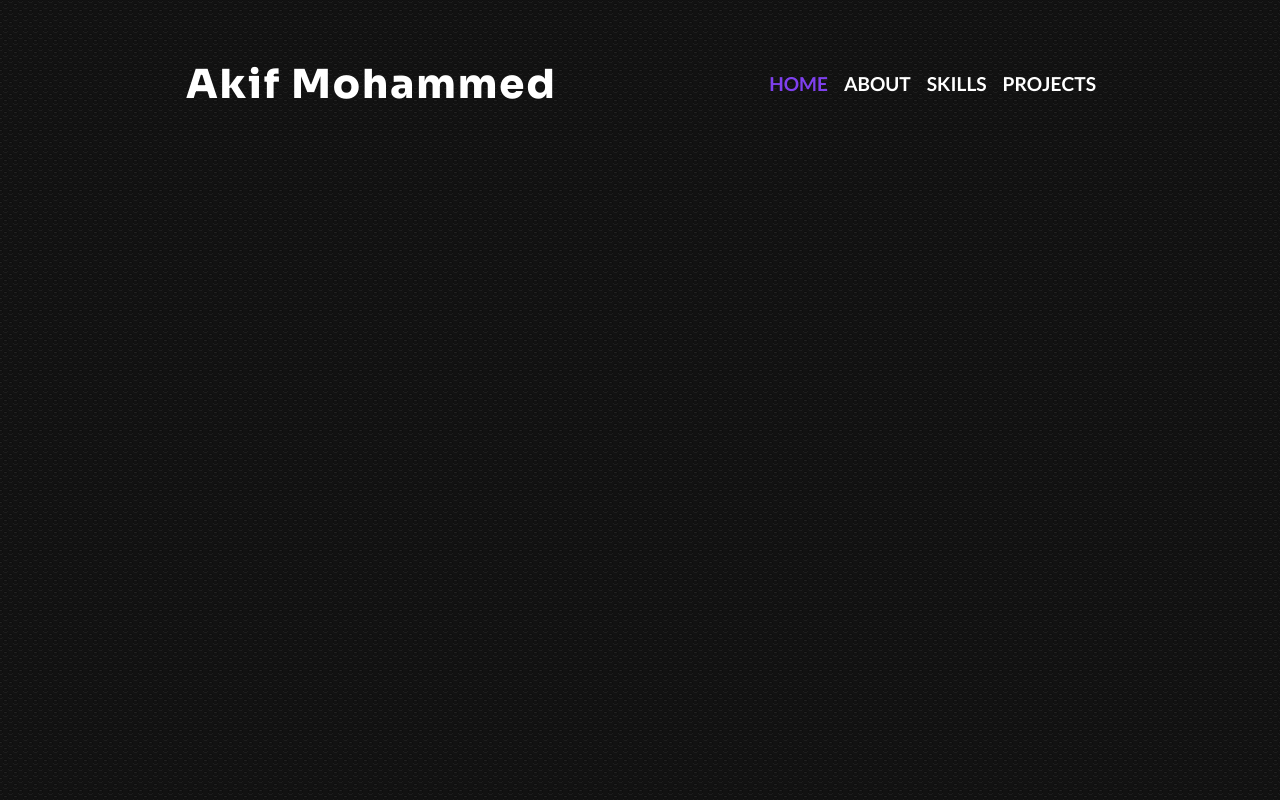
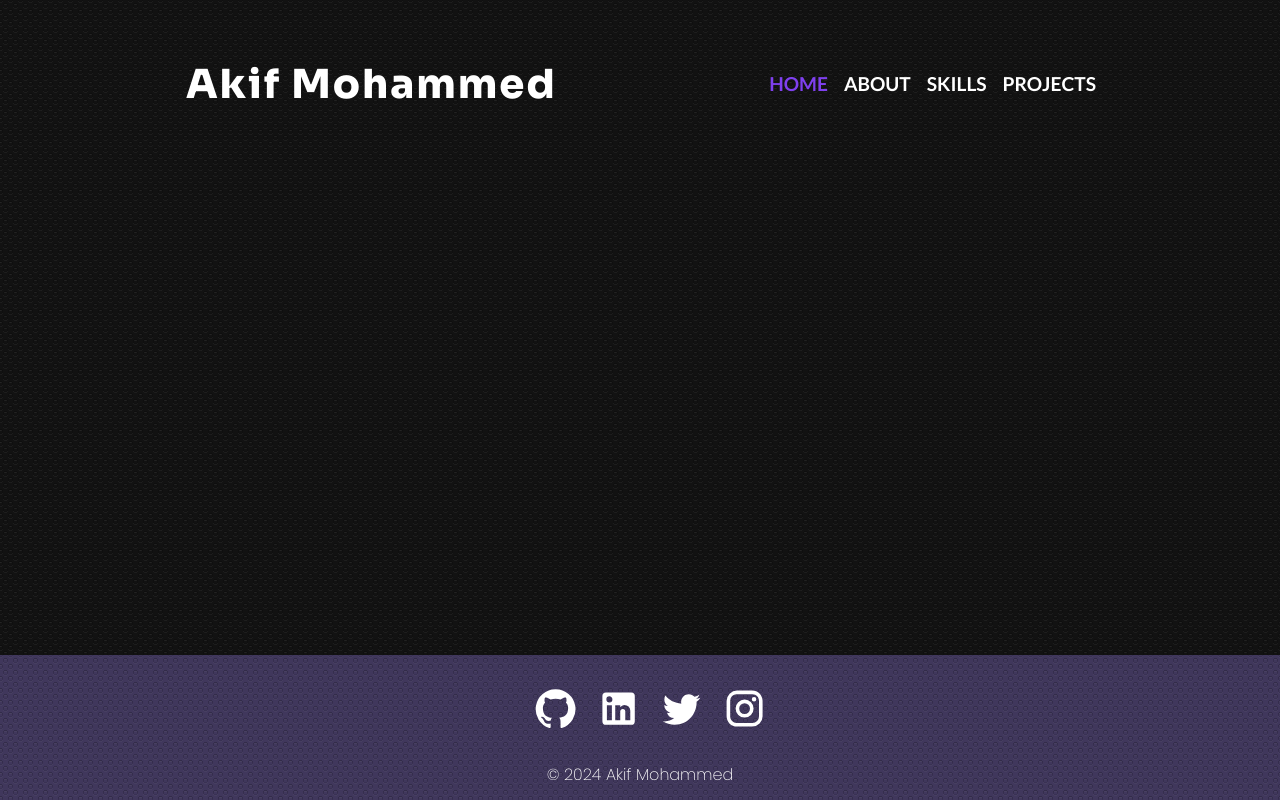
Before and after one commit to akiif/portfolio, a Next.js app: page / in a window 1280 px wide. Built offline with nearby package versions, Linux system fonts and the light colour scheme.

Commit message:
feat(footer): Created the footer section

```diff
--- a/src/app/globals.css
+++ b/src/app/globals.css
@@ -13,7 +13,18 @@ html {
   color: #fff;
 }
 
-.colored-section {
+.app__layout {
+  height: 100%;
+  display: flex;
+  flex-direction: column;
+  align-items: stretch;
+}
+
+.colored__section {
   background-color: #40375c;
   background-image: url("/images/transparent-bg.png");
 }
+
+.link__hover:hover {
+  color: #4786e5;
+}
--- a/src/components/common/Footer/Footer.jsx
+++ b/src/components/common/Footer/Footer.jsx
@@ -1,9 +1,66 @@
-import React from 'react'
+import React from 'react';
+import styles from './Footer.module.css';
+
+// import mui icons
+import GitHubIcon from '@mui/icons-material/GitHub';
+import LinkedInIcon from '@mui/icons-material/LinkedIn';
+import TwitterIcon from '@mui/icons-material/Twitter';
+import InstagramIcon from '@mui/icons-material/Instagram';
 
 function Footer() {
   return (
-    <div>footer</div>
-  )
+    <footer className={`${styles.footer} colored__section`}>
+      <div className={styles.footer__socials}>
+        <p className={styles.footer__item}>
+          <a
+            href="https://github.com/akiif/"
+            className="footer-link link__hover"
+            target="_blank"
+            rel="noopener noreferrer"
+            aria-label="GitHub"
+          >
+            <GitHubIcon color="primary" className={styles.footer__mui__icon} />
+          </a>
+        </p>
+        <p className={styles.footer__item}>
+          <a
+            href="https://www.linkedin.com/in/akif-mohammed/"
+            className="footer-link link__hover"
+            target="_blank"
+            rel="noopener noreferrer"
+            aria-label="LinkedIn"
+          >
+            <LinkedInIcon className={styles.footer__mui__icon} />
+          </a>
+        </p>
+        <p className={styles.footer__item}>
+          <a
+            href="https://twitter.com/akiif_m/"
+            className="footer-link link__hover"
+            target="_blank"
+            rel="noopener noreferrer"
+            aria-label="Twitter"
+          >
+            <TwitterIcon className={styles.footer__mui__icon} />
+          </a>
+        </p>
+        <p className={styles.footer__item}>
+          <a
+            href="https://www.instagram.com/akiif.m/"
+            className="footer-link link__hover"
+            target="_blank"
+            rel="noopener noreferrer"
+            aria-label="Instagram"
+          >
+            <InstagramIcon className={styles.footer__mui__icon} />
+          </a>
+        </p>
+      </div>
+      <p className={styles.footer__copyright}>
+        © {new Date().getFullYear()} Akif Mohammed
+      </p>
+    </footer>
+  );
 }
 
-export default Footer
+export default Footer;
--- /dev/null
+++ b/src/components/common/Footer/Footer.module.css
@@ -0,0 +1,37 @@
+.footer {
+  padding: 2.5% 10% 1%;
+  margin-top: auto;
+  display: flex;
+  flex-direction: column;
+  justify-content: center;
+  align-items: center;
+  gap: 25px;
+}
+
+.footer__socials {
+  display: flex;
+  justify-content: center;
+  align-items: center;
+  margin-bottom: 0px;
+}
+
+.footer__item {
+  margin-left: 20px;
+  margin-bottom: 0;
+}
+
+.footer__mui__icon {
+  margin: 0;
+  padding: 0;
+  text-align: center;
+  font-size: 2.7rem;
+}
+
+.footer__mui__icon:hover {
+  color: #4786e5;
+}
+
+.footer__copyright {
+  text-align: center;
+  font-weight: 200;
+}
--- a/src/components/common/Navbar/Navbar.jsx
+++ b/src/components/common/Navbar/Navbar.jsx
@@ -17,24 +17,8 @@ import styles from './Navbar.module.css';
 import Logo from './Logo/Logo';
 import NavbarLink from './NavbarLink/NavbarLink';
 
-const pages = [
-  {
-    display: 'HOME',
-    href: '/',
-  },
-  {
-    display: 'ABOUT',
-    href: '/#about',
-  },
-  {
-    display: 'SKILLS',
-    href: '/#skills',
-  },
-  {
-    display: 'PROJECTS',
-    href: '/projects',
-  },
-];
+// import pagesConfig
+import pages from '@/config/pages.config';
 
 function Navbar() {
   const [showNavMenu, setShowNavMenu] = useState(null);
--- /dev/null
+++ b/src/config/pages.config.js
@@ -0,0 +1,19 @@
+const pagesConfig = [
+  {
+    display: 'HOME',
+    href: '/',
+  },
+  {
+    display: 'ABOUT',
+    href: '/#about',
+  },
+  {
+    display: 'SKILLS',
+    href: '/#skills',
+  },
+  {
+    display: 'PROJECTS',
+    href: '/projects',
+  },
+];
+export default pagesConfig;
--- a/src/utils/theme.util.js
+++ b/src/utils/theme.util.js
@@ -10,12 +10,10 @@ const theme = createTheme({
   palette: {
     primary: {
       main: '#FFF',
+      hover: '#4786e5',
     },
     secondary: {
       main: '#5541D7',
-    },
-    linkHover: {
-      main: '#4786e5',
     },
     neutral: {
       main: '#4F4F4F',
--- a/src/views/DefaultLayout.jsx
+++ b/src/views/DefaultLayout.jsx
@@ -7,15 +7,19 @@ import { StyledEngineProvider } from '@mui/material/styles';
 
 // import components
 import Navbar from '@/components/common/Navbar/Navbar';
+import Footer from '@/components/common/Footer/Footer';
 
 function DefaultLayout({ children }) {
   return (
+    <div className='app__layout'>
       <StyledEngineProvider injectFirst>
         <ThemeProvider theme={theme}>
           <Navbar />
           {children}
+          <Footer />
         </ThemeProvider>
       </StyledEngineProvider>
+    </div>
   );
 }
 
```
Lines whose indentation alone changed are shown as unchanged.
